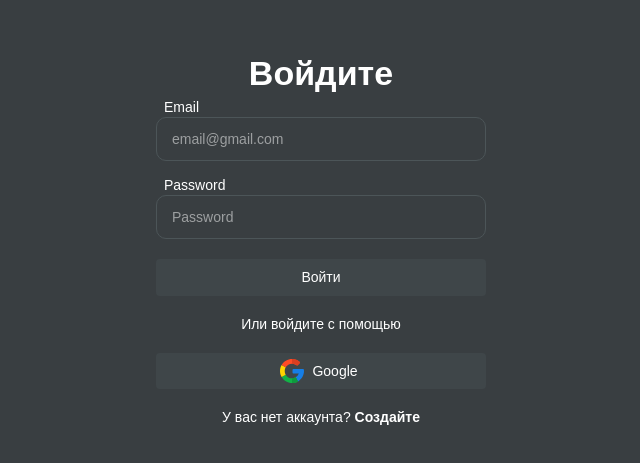
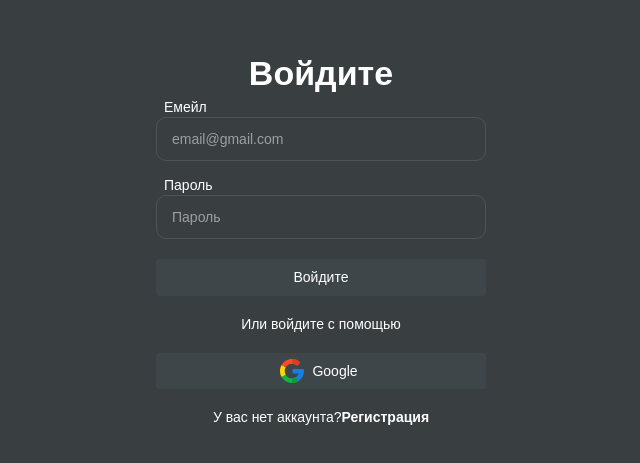
Before and after one commit to IslamTashiev/print-speed-test-app, a React (Vite) app: page /authorization/1 in a window 1280 px wide. Shown: the part 153-616 px from the top of the page, without its empty margins (319-959 px from the left). Built offline with nearby package versions, Linux system fonts and the light colour scheme; a web font is replaced by a local one.

Commit message:
add translation to auth pages

```diff
--- a/src/locales/en.json
+++ b/src/locales/en.json
@@ -9,5 +9,13 @@
     "accuracy_prefix": "%",
     "accuracy": "ACCURACY",
     "speed": "SPEED",
-    "retry": "RETRY"
+    "retry": "RETRY",
+    "registration": "Registration",
+    "login":"Login",
+    "email":"Email",
+    "password":"Password",
+    "your_name": "Your Name",
+    "help_text": "Or sign in with",
+    "already_have_an_account": "Already have an account?",
+    "dont_have_an_account": "Don't have an account?"
 }
--- a/src/locales/ru.json
+++ b/src/locales/ru.json
@@ -9,5 +9,13 @@
     "accuracy_prefix": "%",
     "accuracy": "ТОЧНОСТЬ",
     "speed": "СКОРОСТЬ",
-    "retry": "ЗАНОВО"
+    "retry": "ЗАНОВО",
+    "registration": "Регистрация",
+    "login":"Войдите",
+    "email":"Емейл",
+    "password":"Пароль",
+    "your_name":"Ваше Имя",
+    "help_text":"Или войдите с помощью",
+    "already_have_an_account":"Уже есть аккаунт?",
+    "dont_have_an_account":"У вас нет аккаунта?"
 }
--- a/src/locales/ukr.json
+++ b/src/locales/ukr.json
@@ -9,5 +9,13 @@
     "accuracy_prefix": "%",
     "accuracy": "ТОЧНІСТЬ",
     "speed": "ХУТКІСТЬ",
-    "retry": "ЗАНОВО"
+    "retry": "ЗАНОВО",
+    "registration": "Реєстрація",
+    "login":"Увійдіть",
+    "email":"Емейл",
+    "password":"Пароль",
+    "your_name":"Ваше Ім'я",
+    "help_text":"Або увійдіть за допомогою",
+    "already_have_an_account":"Вже є обліковий запис?",
+    "dont_have_an_account":"У вас немає облікового запису?"
 }
--- a/src/pages/AuthPage.tsx
+++ b/src/pages/AuthPage.tsx
@@ -1,6 +1,7 @@
 import React, { useState } from "react";
 import { Box, Button, FormControl, Typography, styled } from "@mui/material";
 import { useNavigate, useParams } from "react-router";
+import { useTranslation } from "react-i18next";
 
 import Input from "@/components/Input/Input";
 import { ReactComponent as GoogleIcon } from "icons/google.svg";
@@ -11,6 +12,7 @@ const AuthPage = () => {
 	const [name, setName] = useState("");
 
 	const { authType } = useParams();
+	const { t } = useTranslation();
 	const navigate = useNavigate();
 
 	const isRegisterPage = authType === "register";
@@ -27,44 +29,44 @@ const AuthPage = () => {
 		<AuthPageWrapper>
 			<Box className='content-wrapper'>
 				<Typography className='auth-page-title' variant='h1' color='text.primary'>
-					{isRegisterPage ? "Регистрация" : "Войдите"}
+					{isRegisterPage ? t("registration") : t("login")}
 				</Typography>
 				<FormControl className='page-form'>
 					<Input
 						onChange={(e) => setEmail(e.target.value)}
 						value={email}
 						placeholder='email@gmail.com'
-						label='Email'
+						label={t("email")}
 					/>
 					<Input
 						onChange={(e) => setPassword(e.target.value)}
 						value={password}
-						placeholder='Password'
-						label='Password'
+						placeholder={t("password")}
+						label={t("password")}
 					/>
 					{isRegisterPage && (
 						<Input
 							onChange={(e) => setName(e.target.value)}
 							value={name}
 							placeholder='John Johnson'
-							label='Your Name'
+							label={t("your_name")}
 						/>
 					)}
 				</FormControl>
 				<Button className='button' variant='text'>
-					{isRegisterPage ? "Регистрация" : "Войти"}
+					{isRegisterPage ? t("registration") : t("login")}
 				</Button>
 				<Typography variant='body2' className='help-text' color='text.primary'>
-					Или войдите с помощью
+					{t("help_text")}
 				</Typography>
 				<Button className='button' variant='text' startIcon={<GoogleIcon />}>
 					Google
 				</Button>
 				<Box>
 					<Typography variant='body2' className='help-text' color='text.primary'>
-						{isRegisterPage ? "Уже есть аккаунт? " : "У вас нет аккаунта? "}
+						{isRegisterPage ? t("already_have_an_account") : t("dont_have_an_account")}
 						<Typography onClick={changePages} component='span'>
-							{isRegisterPage ? "Войти" : "Создайте"}
+							{isRegisterPage ? t("login") : t("registration")}
 						</Typography>
 					</Typography>
 				</Box>
```
